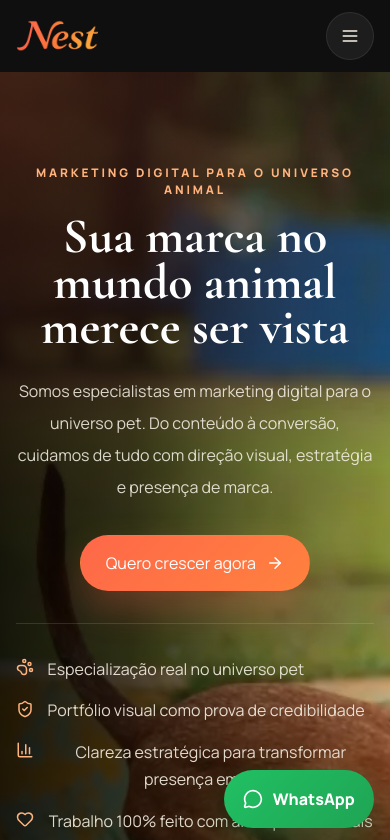
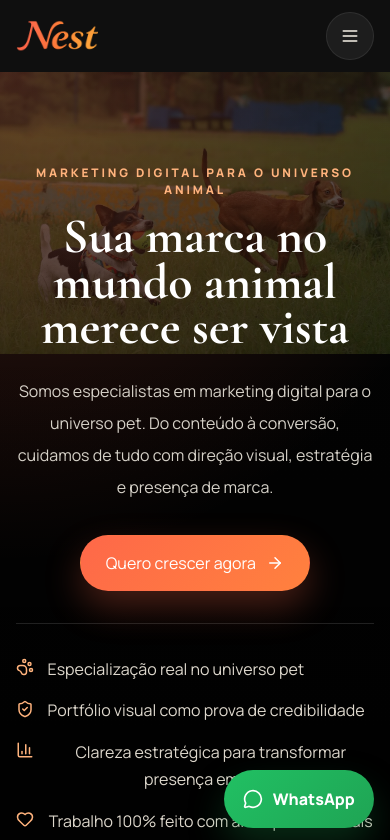
Before and after one commit to Wallaceoll/Nest-Studio-Vercel, a React (Vite) app: page / in a window 390 px wide. Shown: the top 840 px of the page. Built offline with nearby package versions, Linux system fonts and the light colour scheme.

Commit message:
Ajuste de imagens da tela hero e da tela sobre nos

```diff
--- a/src/styles.css
+++ b/src/styles.css
@@ -1429,13 +1429,19 @@ button {
   }
 
   .hero-background {
-    object-position: 62% center;
+    object-fit: contain;
+    object-position: center top;
+    opacity: 0.72;
+  }
+
+  .hero-overlay {
+    background: linear-gradient(180deg, rgba(0, 0, 0, 0.52) 0%, rgba(0, 0, 0, 0.72) 24%, rgba(0, 0, 0, 0.9) 48%, rgba(0, 0, 0, 0.96) 100%);
   }
 
   .hero-content {
     min-height: auto;
     padding-top: 5.5rem;
-    padding-bottom: 2.5rem;
+    padding-bottom: 5rem;
   }
 
   .hero-grid {
@@ -1455,6 +1461,7 @@ button {
     flex-direction: row;
     flex-wrap: wrap;
     justify-content: center;
+    align-items: stretch;
     gap: 1rem;
     width: 100%;
   }
@@ -1462,6 +1469,12 @@ button {
   .images-stack .media-frame-tall {
     flex: 1 1 calc(50% - 0.5rem);
     max-width: 205px;
+    aspect-ratio: 0.78 / 1;
+    overflow: hidden;
+  }
+
+  .images-stack .media-frame-tall img {
+    height: 100%;
   }
 
   .stack-grid {
```
